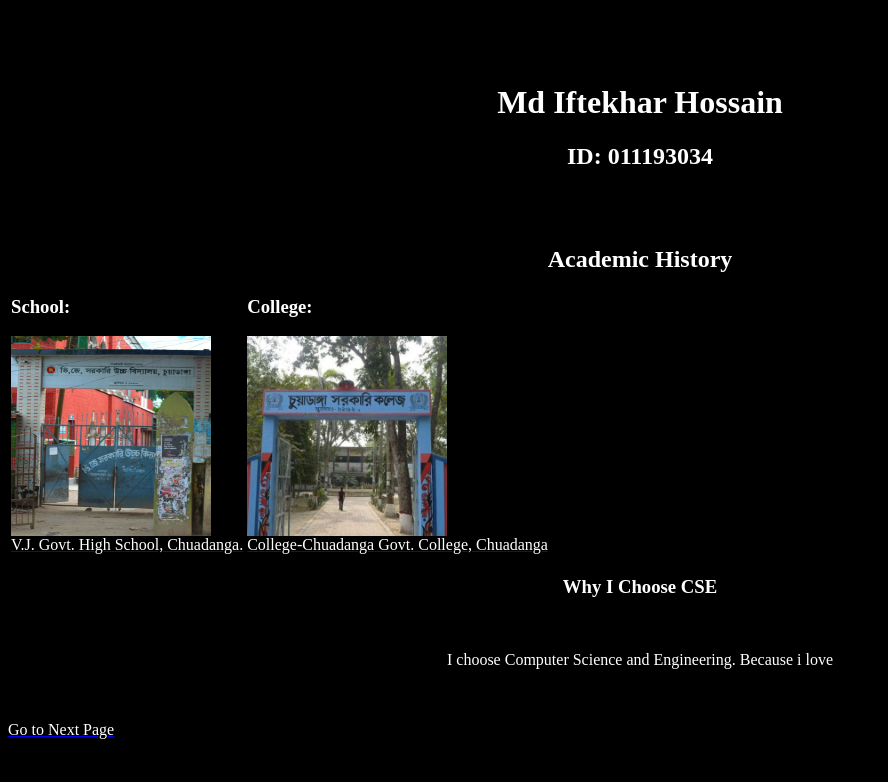
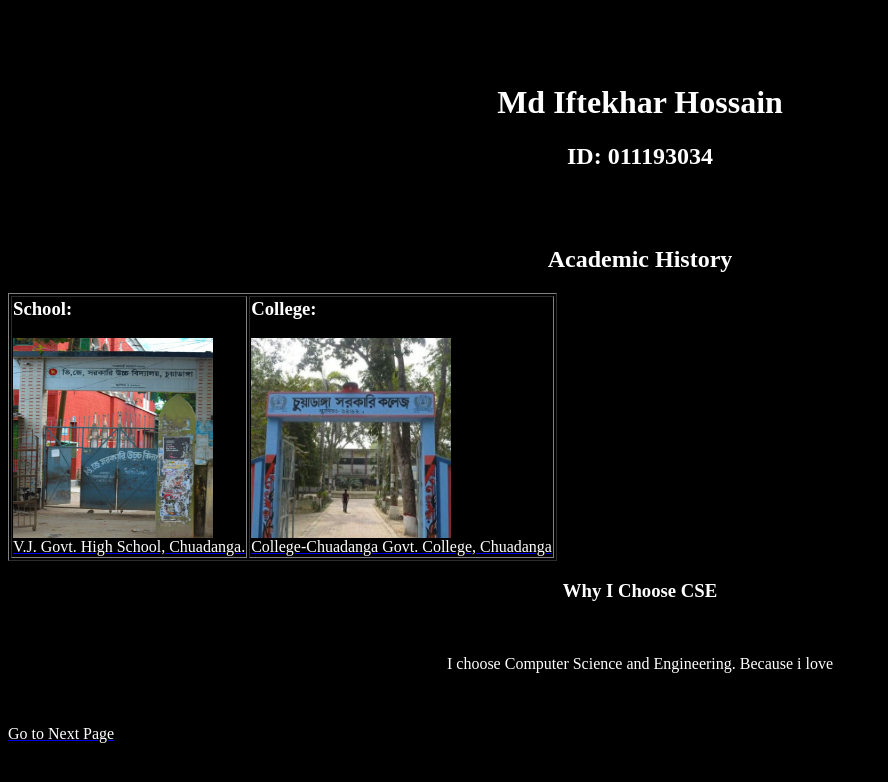
Before and after one commit to mdiftekharhossain/mdiftekharhossain.github.io, a plain HTML site: page index.html in a window 1280 px wide. Shown: the whole page, without its empty margins (0-888 px from the left). Drawn offline with Linux system fonts and the light colour scheme.

Commit message:
Update index.html

```diff
--- a/index.html
+++ b/index.html
@@ -15,7 +15,7 @@
 
     <h2><font color="white">Academic History</font></h2></center>
 
-   <table> <tr><td> <font color="white"><h3>School:</h3></font>
+   <table border="1"> <tr><td> <font color="white"><h3>School:</h3></font>
     <img src="school.jpg" height="200" width="200">
     <br><a href="https://www.facebook.com/VJschoolCD/">
      <font color="white">V.J. Govt. High School, Chuadanga.</font></a></td>
```
